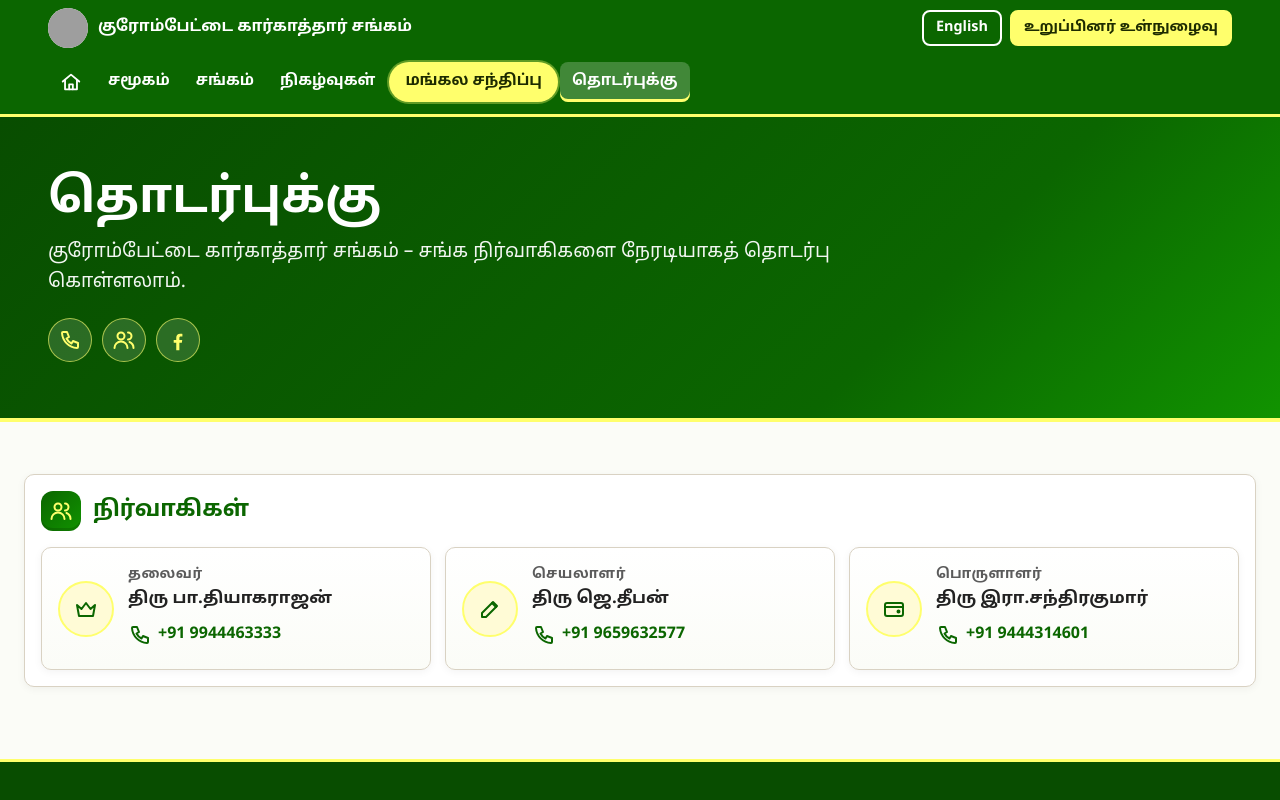
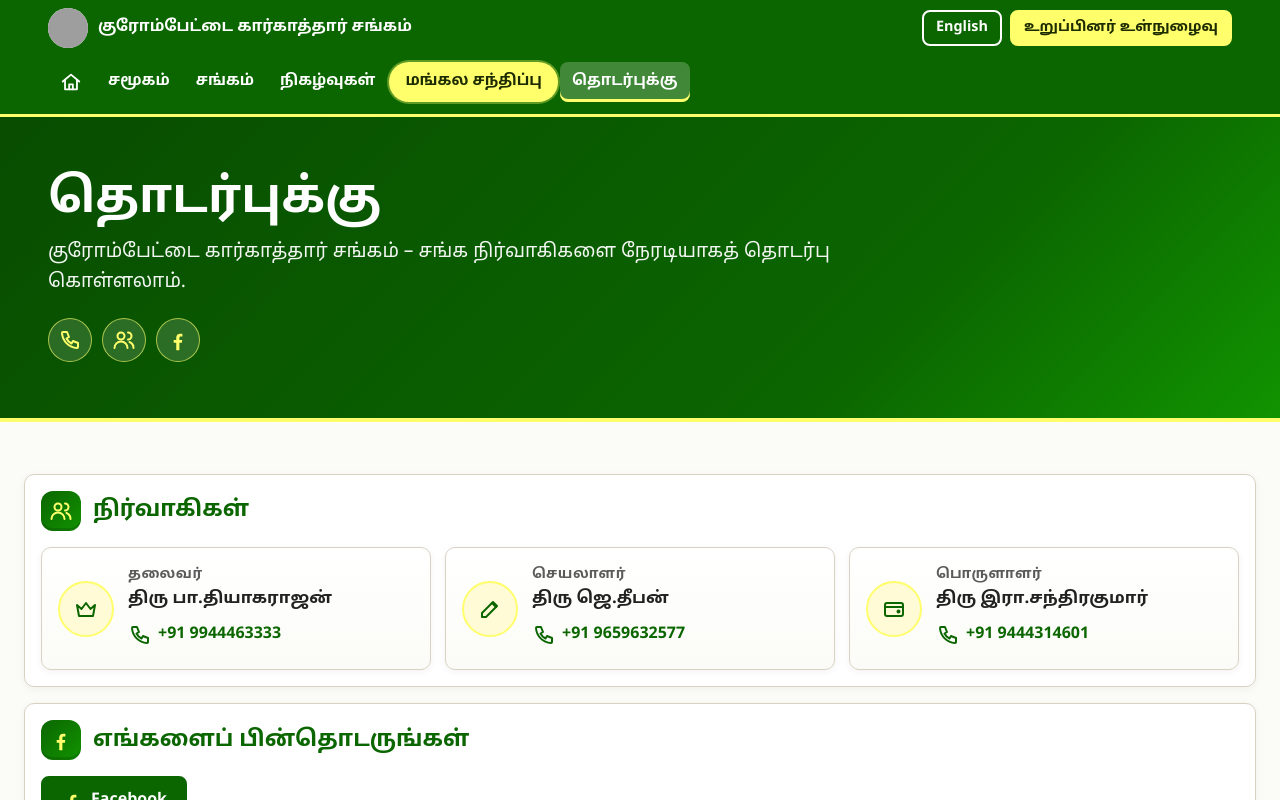
Before and after one commit to BT-Rajan/MATRIMONY, a React (Vite) app in the folder frontend/: page /contact in a window 1280 px wide. Shown: the top 800 px of the page. Built offline with nearby package versions, Linux system fonts and the light colour scheme; no server answers; grey boxes are pictures that could not be loaded.

Commit message:
Keep Facebook link on Contact page with '#' placeholder
Co-Authored-By: Claude Haiku 5.5 <noreply@anthropic.com>
Claude-Session: https://claude.ai/code/session_018SmPzEu1NiRnA7s5eSS1gM

```diff
--- a/frontend/src/config.js
+++ b/frontend/src/config.js
@@ -8,8 +8,8 @@ export const SITE = {
 };
 
 // Single source for the public address and social links (footer and Contact page).
-// Set `facebook` to the page URL; the Follow us link stays hidden until it is set.
+// Set `facebook` to the page URL (currently a '#' placeholder).
 export const CONTACT_INFO = {
   address: { ta: '#6, காந்தி தெரு, சிட்லபாக்கம், சென்னை - 600064', en: '#6, Gandhi Street, Chitlapakkam, Chennai - 600064' },
-  facebook: '',
+  facebook: '#', // placeholder: replace with the Facebook page URL
 };
--- a/frontend/src/pages/site/Contact.jsx
+++ b/frontend/src/pages/site/Contact.jsx
@@ -39,7 +39,8 @@ export default function Contact() {
           </ul>
         </section>
 
-        {CONTACT_INFO.facebook && (
+        {(
+
           <section className="card contact-section" aria-labelledby="c-follow">
             <h2 id="c-follow" className="sec-title"><span className="sec-ico"><FacebookIcon /></span>{tx(UI.footer_follow, lang)}</h2>
             <a className="btn" href={CONTACT_INFO.facebook} target="_blank" rel="noopener noreferrer"><FacebookIcon /> Facebook</a>
```
